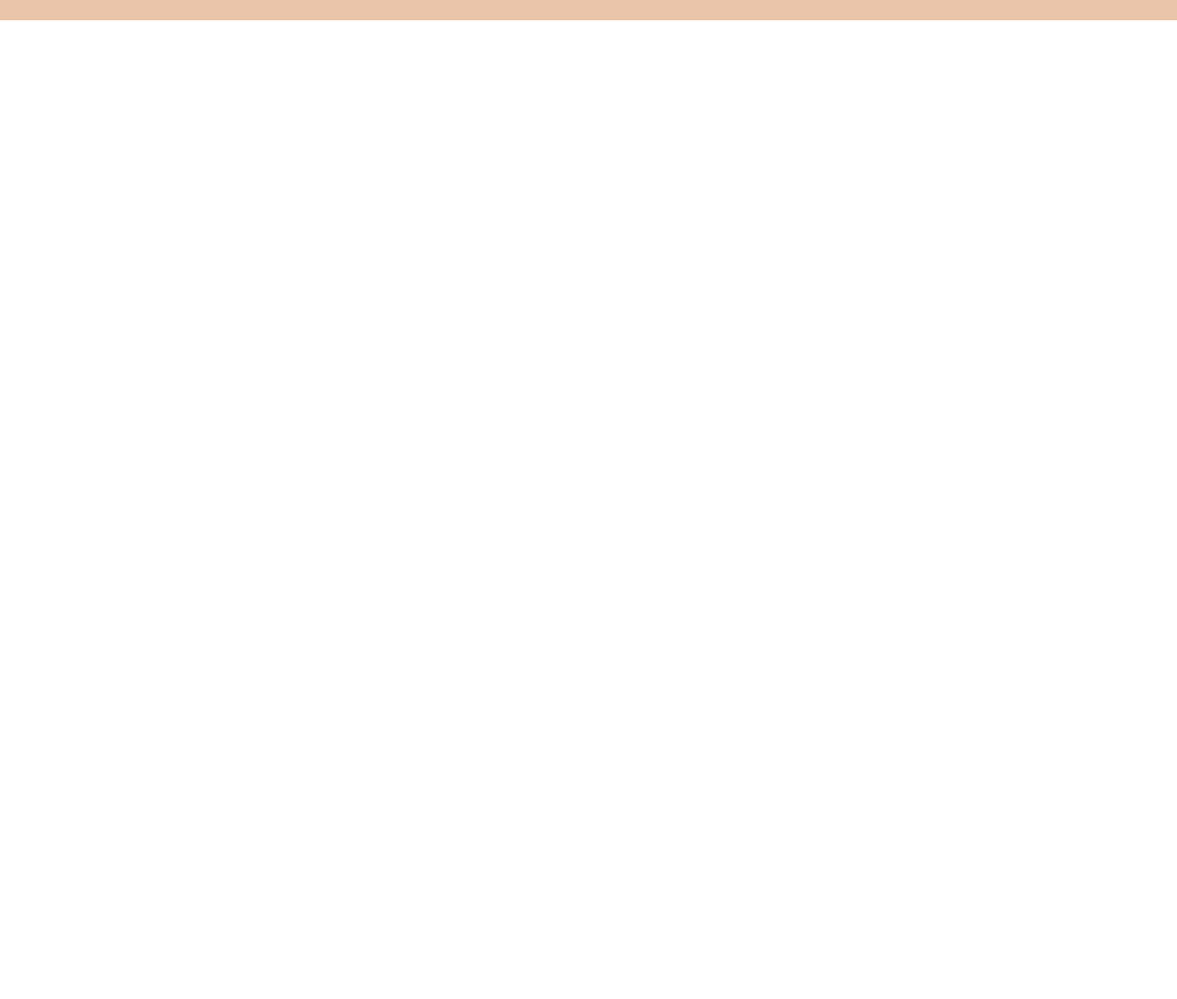
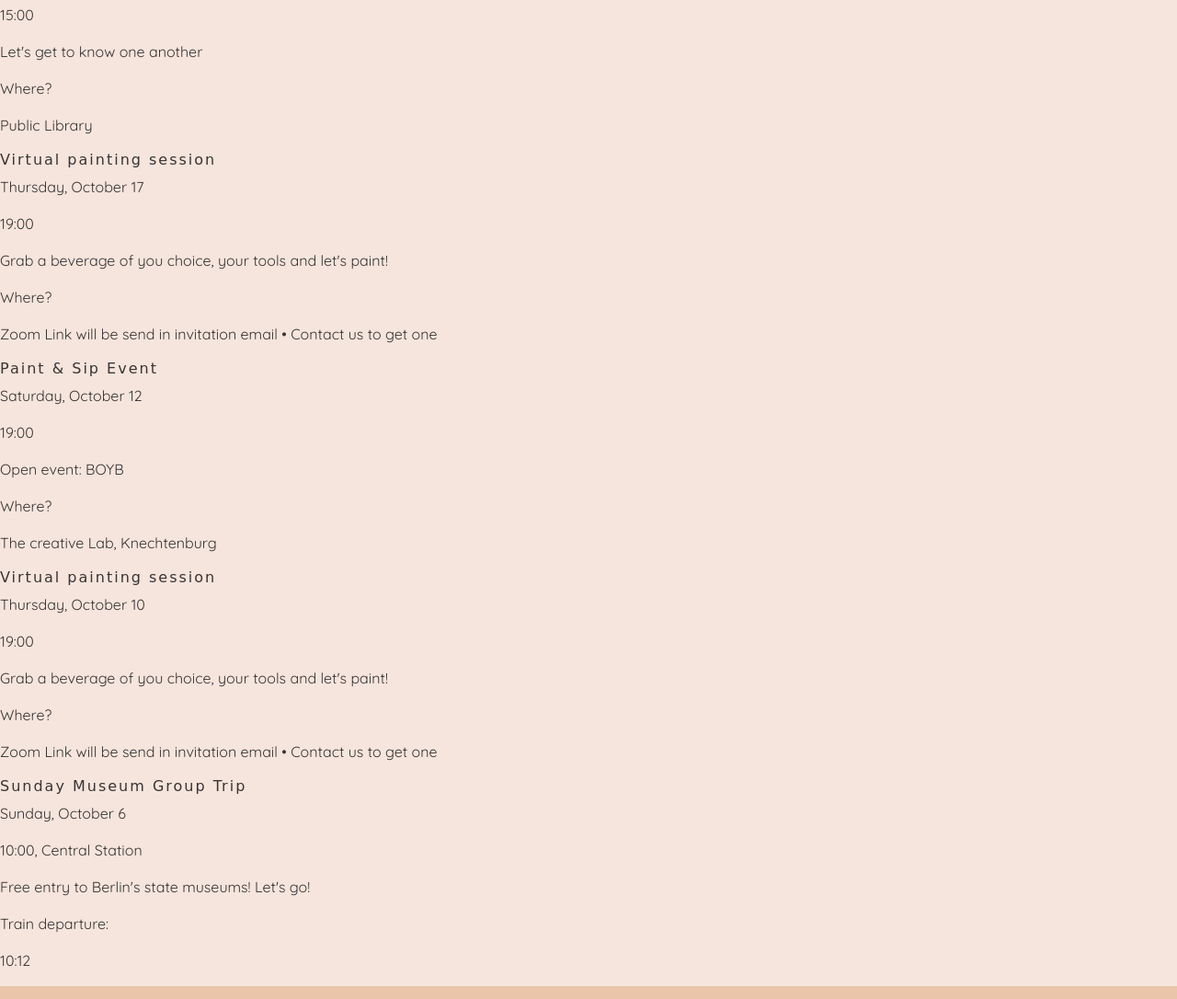
Before and after one commit to nathiedeheyl/paint-and-sip-friends, a plain HTML site: page blog.html in a window 1280 px wide. Shown: the part 1088-2174 px from the top of the page at 92% size. Before the commit the page ends 1110 px from the top, so only its background shows below. Drawn offline with nearby package versions, Linux system fonts and the light colour scheme; a web font is replaced by a local one.

Commit message:
add content to meetup section

```diff
--- a/blog.html
+++ b/blog.html
@@ -72,7 +72,8 @@
                 <div id="collapseBrush" class="accordion-collapse collapse show" aria-labelledby="headingBrush"
                     data-bs-parent="#toolAccordion">
                     <div class="accordion-body">
-                    Paint brushes are an essential tool for any artist. They come in various shapes and sizes, each serving a different purpose.
+                        Paint brushes are an essential tool for any artist. They come in various shapes and sizes, each
+                        serving a different purpose.
                     </div>
                 </div>
             </div>
@@ -136,11 +137,13 @@
                     <!-- DIY Project one -->
                     <div class="col-lg-6 mb-4">
                         <div class="card mx-auto">
-                    <img src="https://i.pinimg.com/564x/b6/bf/c6/b6bfc6b32df2e9c2dce1b42bacb9c308.jpg" class="card-img-top" alt="">
+                            <img src="https://i.pinimg.com/564x/b6/bf/c6/b6bfc6b32df2e9c2dce1b42bacb9c308.jpg"
+                                class="card-img-top" alt="">
                             <div class="card-body">
                                 <h3 class="card-title">Paint Diamonds and Gemstones</h3>
                                 <p class="card-text">Some text about Project 1.</p>
-                      <a href="https://www.pinterest.de/pin/370280400630716560/" target="_blank" class="btn jump-btn">Check out Elle Aiche's Pinterest</a>
+                                <a href="https://www.pinterest.de/pin/370280400630716560/" target="_blank"
+                                    class="btn jump-btn">Check out Elle Aiche's Pinterest</a>
                             </div>
                         </div>
                     </div>
@@ -148,11 +151,13 @@
                     <!-- DIY Project two -->
                     <div class="col-lg-6 mb-4">
                         <div class="card mx-auto">
-                    <img src="https://i.pinimg.com/564x/ff/9a/78/ff9a7899da78ff59e0062678c89b3254.jpg" class="card-img-top" alt="">
+                            <img src="https://i.pinimg.com/564x/ff/9a/78/ff9a7899da78ff59e0062678c89b3254.jpg"
+                                class="card-img-top" alt="">
                             <div class="card-body">
                                 <h3 class="card-title">Paint Wildflowers on seaside cliff</h3>
                                 <p class="card-text">Some text about Project 2.</p>
-                      <a href="https://www.pinterest.de/pin/370280400630413148/" target="_blank" class="btn jump-btn">Check out Debasree Dey Art's Pinterest</a>
+                                <a href="https://www.pinterest.de/pin/370280400630413148/" target="_blank"
+                                    class="btn jump-btn">Check out Debasree Dey Art's Pinterest</a>
                             </div>
                         </div>
                     </div>
@@ -164,7 +169,48 @@
         <!-- Meetup times section -->
         <section id="meetups">
             <h2 class="text-center mb-4 blog-headings">Meetup Times</h2>
-
+            <div id="times">
+                <div>
+                    <h3>Get together</h3>
+                    <p>Sunday, October 20</p>
+                    <p>15:00</p>
+                    <p>Let's get to know one another</p>
+                    <p>Where?</p>
+                    <p>Public Library</p>
+                </div>
+                <div>
+                    <h3>Virtual painting session</h3>
+                    <p>Thursday, October 17</p>
+                    <p>19:00</p>
+                    <p>Grab a beverage of you choice, your tools and let's paint!</p>
+                    <p>Where?</p>
+                    <p>Zoom Link will be send in invitation email • Contact us to get one</p>
+                </div>
+                <div>
+                    <h3>Paint & Sip Event</h3>
+                    <p>Saturday, October 12</p>
+                    <p>19:00</p>
+                    <p>Open event: BOYB</p>
+                    <p>Where?</p>
+                    <p>The creative Lab, Knechtenburg</p>
+                </div>
+                <div>
+                    <h3>Virtual painting session</h3>
+                    <p>Thursday, October 10</p>
+                    <p>19:00</p>
+                    <p>Grab a beverage of you choice, your tools and let's paint!</p>
+                    <p>Where?</p>
+                    <p>Zoom Link will be send in invitation email • Contact us to get one</p>
+                </div>
+                <div>
+                    <h3>Sunday Museum Group Trip</h3>
+                    <p>Sunday, October 6</p>
+                    <p>10:00, Central Station</p>
+                    <p>Free entry to Berlin's state museums! Let's go!</p>
+                    <p>Train departure:</p>
+                    <p>10:12</p>
+                </div>
+            </div>
         </section>
 
     </main>
```
Lines whose indentation alone changed are shown as unchanged.
